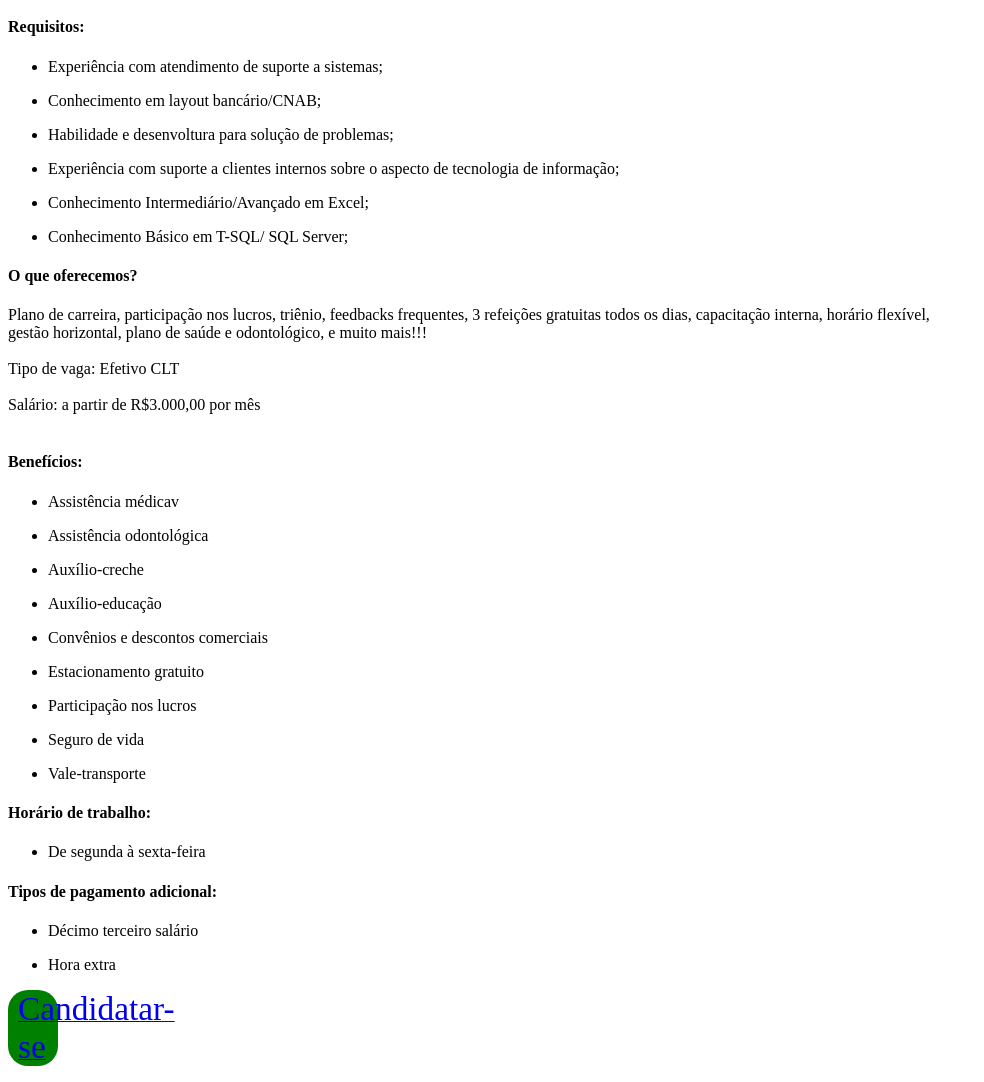
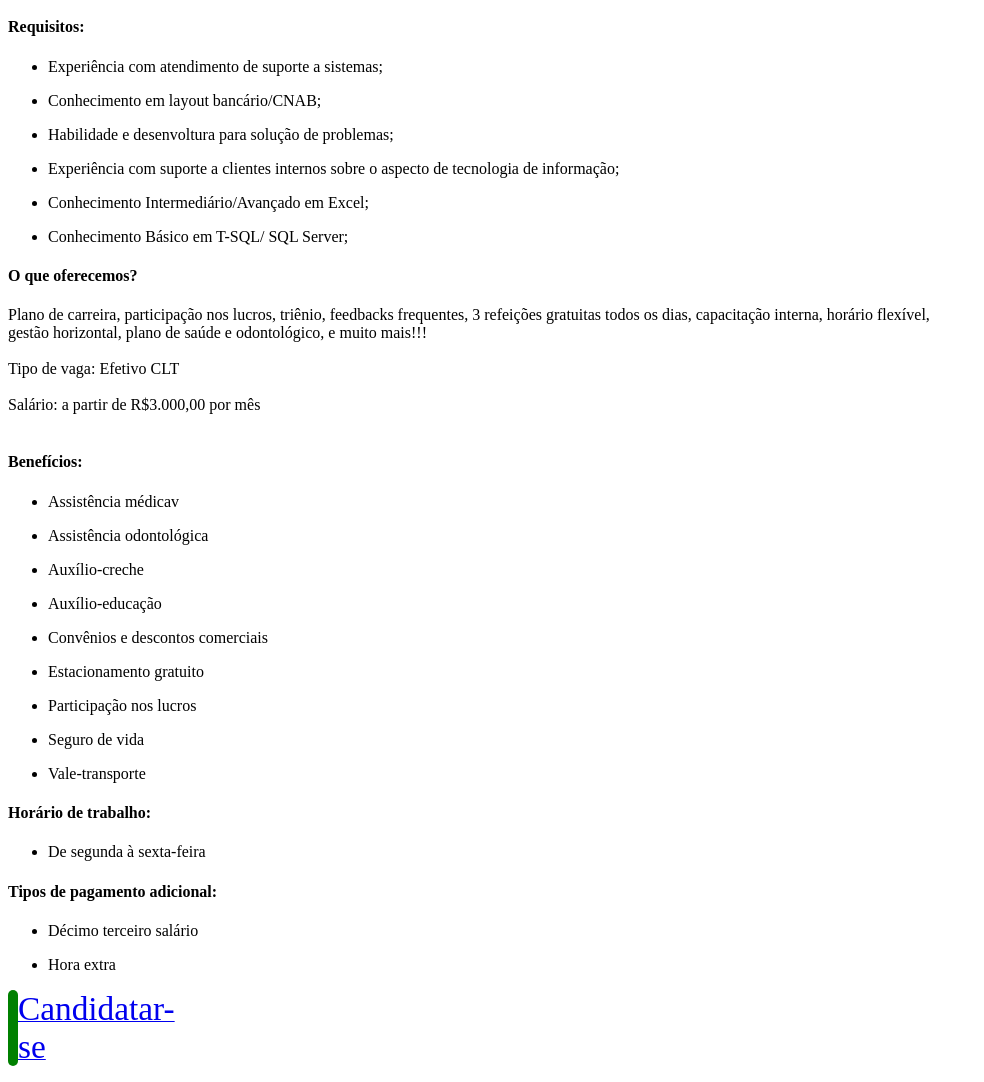
Before and after one commit to lucasanc20/lucasanc20.github.com, a plain HTML site: page vagaanalistati.html in a window 1280 px wide. Shown: the part 358-1440 px from the top of the page, without its empty margins (0-984 px from the left). Drawn offline with Linux system fonts and the light colour scheme.

Commit message:
Update estilo.css

```diff
--- a/estilo.css
+++ b/estilo.css
@@ -1,7 +1,7 @@
 .teste {
 background-color: green;
 border-radius: 20px;
-width: 50px;
+width: 10px;
 }
 
 p{
```
